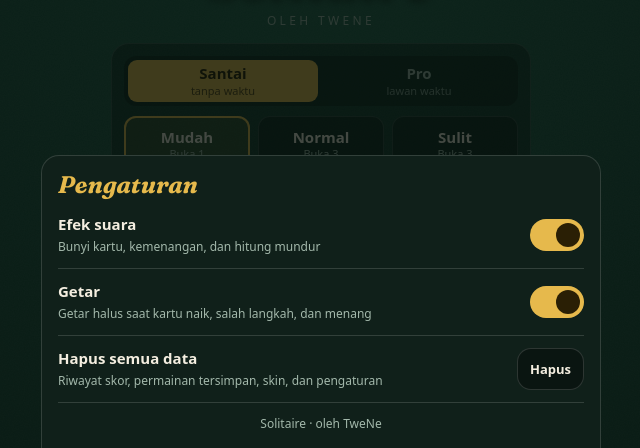
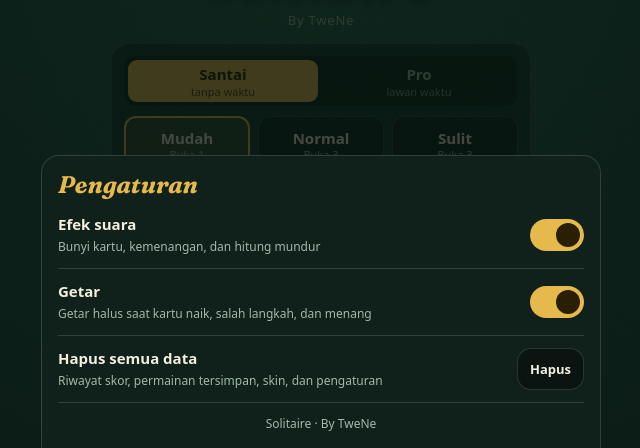
Before and after one commit to yunhaedou/VeDollar-Link-in-bio, a plain HTML site: page solitaire/index.html in a window 1280 px wide. Both pictures are taken after a click on the button "Pengaturan". Shown: the part 282-730 px from the top of the page, 319-959 px from the left. Drawn offline with Linux system fonts and the light colour scheme.

Commit message:
Solitaire: ganti teks "oleh TweNe" menjadi "By TweNe"
Co-Authored-By: Claude Sonnet 5.5 <noreply@anthropic.com>
Claude-Session: https://claude.ai/code/session_01WAa8W94nQuTyk6hzu9Q9id

```diff
--- a/solitaire/index.html
+++ b/solitaire/index.html
@@ -50,7 +50,7 @@ body.at-home header, body.at-home #board, body.at-home nav { visibility: hidden;
 .fan { position: relative; height: 122px; width: 220px; margin: 0 auto; }
 .fan img { position: absolute; left: 50%; bottom: 0; width: 78px; margin-left: -39px; aspect-ratio: 5 / 7; border-radius: 6px; box-shadow: 0 3px 10px rgba(0,0,0,.55); transform-origin: 50% 130%; }
 .logo { margin: 8px 0 0; font: italic 700 52px/1 var(--head); color: #ffd36a; text-shadow: 0 2px 8px rgba(0,0,0,.55); }
-.by { margin: 6px 0 0; color: var(--muted); font-size: 12px; letter-spacing: .28em; text-transform: uppercase; }
+.by { margin: 6px 0 0; color: var(--muted); font-size: 13px; letter-spacing: .06em; }
 .cont { display: flex; justify-content: space-between; align-items: center; gap: 12px; text-align: left; padding: 12px 16px; min-height: 66px; background: rgba(230,185,76,.16); border-color: rgba(230,185,76,.5); }
 .cont b { display: block; font-size: 17px; } .cont small { color: var(--muted); font-weight: 400; font-size: 12px; }
 .cont svg { width: 30px; height: 30px; fill: var(--gold); flex: none; }
@@ -169,7 +169,7 @@ nav button.armed { background: var(--gold); color: #2a1f05; border-color: transp
 </nav>
 <div id="home" hidden>
   <div class="hwrap">
-    <div class="brand"><div class="fan" id="fan"></div><h1 class="logo">Solitaire</h1><p class="by">oleh TweNe</p></div>
+    <div class="brand"><div class="fan" id="fan"></div><h1 class="logo">Solitaire</h1><p class="by">By TweNe</p></div>
     <button id="hCont" class="cont" hidden><span><b>Lanjutkan</b><small id="hContInfo"></small></span><svg viewBox="0 0 24 24"><path d="M8 5v14l11-7z"/></svg></button>
     <div class="panel">
       <div class="tabs" id="hTabs" role="tablist"></div>
@@ -882,7 +882,7 @@ nav button.armed { background: var(--gold); color: #2a1f05; border-color: transp
       row('swSound', 'Efek suara', 'Bunyi kartu, kemenangan, dan hitung mundur', settings.sound) +
       row('swVib', 'Getar', 'Getar halus saat kartu naik, salah langkah, dan menang', settings.vibrate) +
       '<div class="set"><div><b>Hapus semua data</b><small>Riwayat skor, permainan tersimpan, skin, dan pengaturan</small></div><button id="wipe" style="min-height:42px;font-size:13px">Hapus</button></div>' +
-      '<p class="about">Solitaire · oleh TweNe</p>' +
+      '<p class="about">Solitaire · By TweNe</p>' +
       '<div class="sticky-acts" style="grid-template-columns:1fr"><button id="stClose" class="primary">Selesai</button></div>');
     var tog = function (id, key) { $(id).onclick = function () { settings[key] = !settings[key]; $(id).setAttribute('aria-checked', String(settings[key])); saveSettings(); if (key === 'sound' && settings.sound) sfx('click'); if (key === 'vibrate') buzz(40); }; };
     tog('swSound', 'sound'); tog('swVib', 'vibrate');
```
